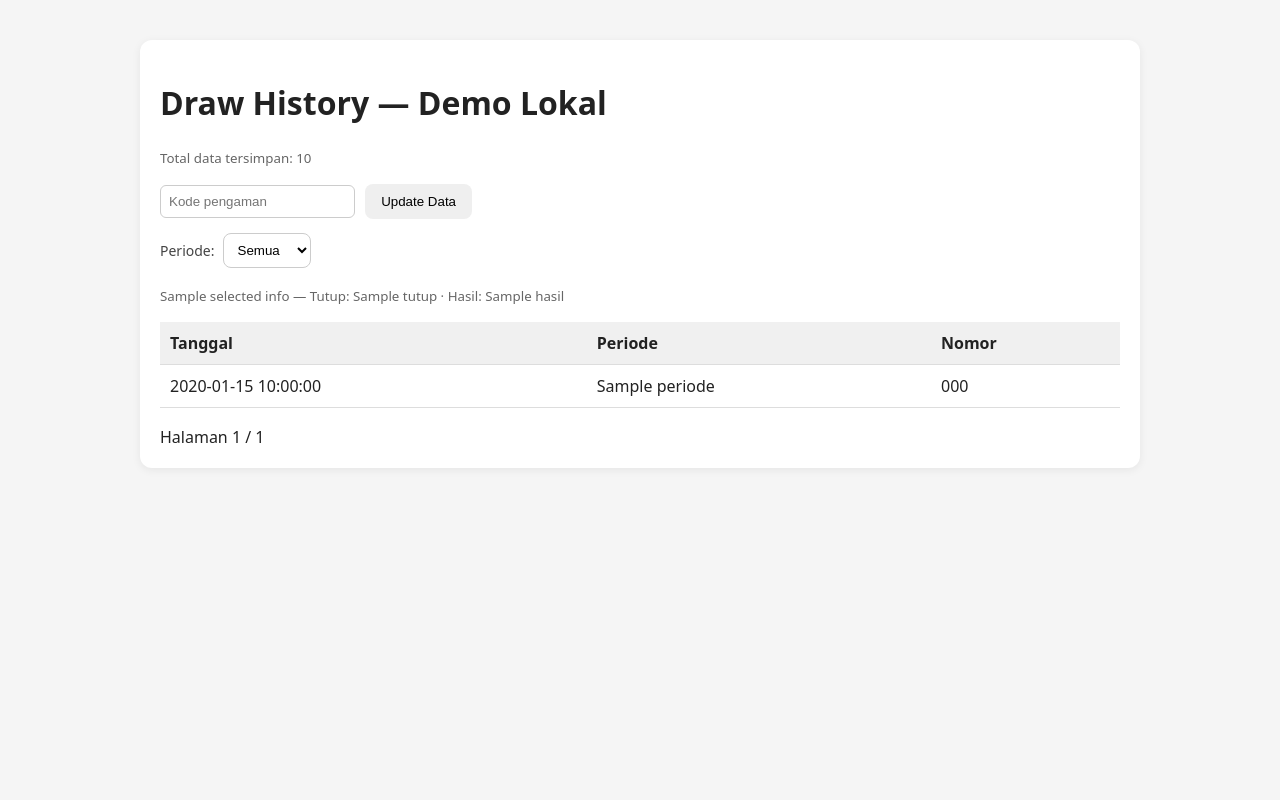
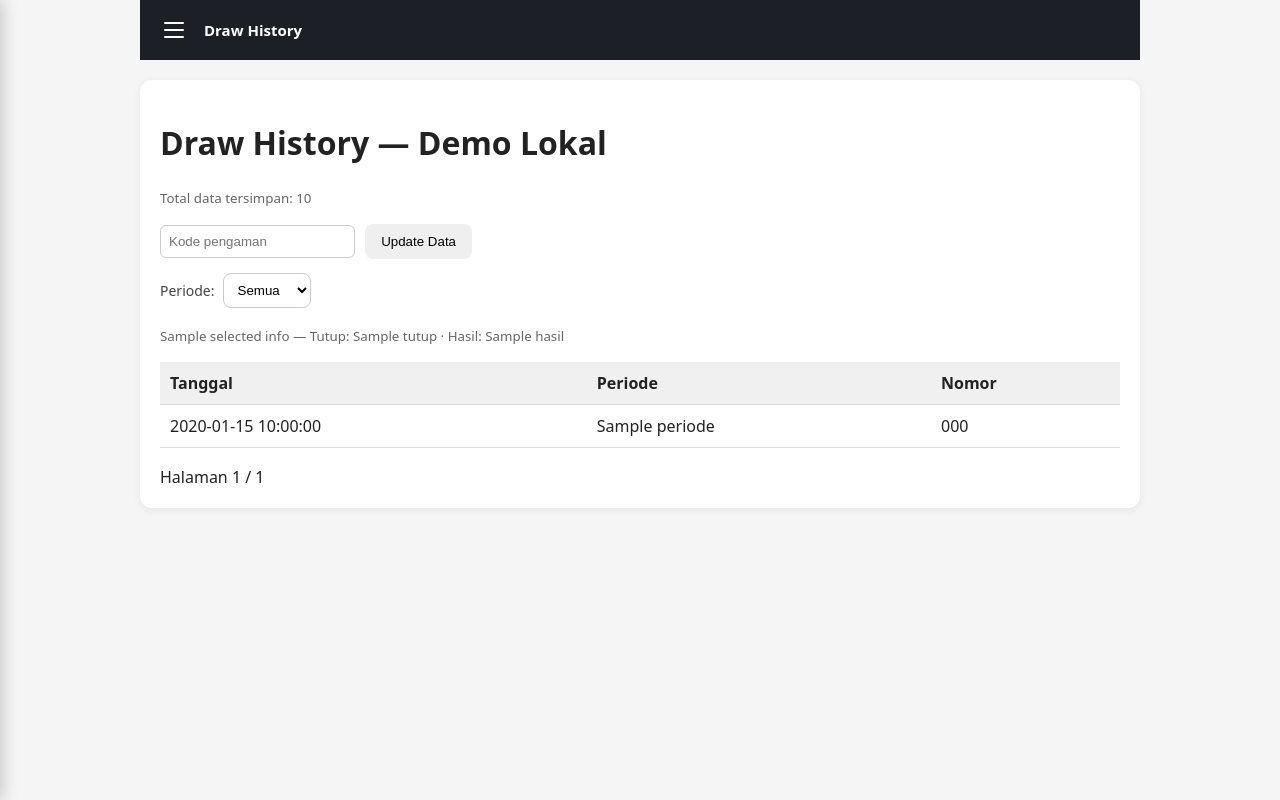
Before and after one commit to ag-bhg/Data, a Flask app: template templates/index.html in a window 1280 px wide. Run offline with Flask 3, Linux system fonts and the light colour scheme; the template is opened without the code that fills it: most values are stand-ins (such as "Sample title", 1, 10 or a date in 2020); some libraries are stand-ins or nearby versions.

Commit message:
Update index.html

```diff
--- a/templates/index.html
+++ b/templates/index.html
@@ -5,8 +5,8 @@
   <meta name="viewport" content="width=device-width, initial-scale=1">
   <title>Draw History — Demo Lokal</title>
   <style>
-    body{font-family:system-ui,sans-serif;max-width:1000px;margin:40px auto;padding:0 16px;background:#f5f5f5;color:#222}
-    .card{background:#fff;border-radius:12px;padding:20px;box-shadow:0 2px 10px #0001}
+    body{font-family:system-ui,sans-serif;max-width:1000px;margin:0 auto;padding:0 16px 40px;background:#f5f5f5;color:#222}
+    .card{background:#fff;border-radius:12px;padding:20px;box-shadow:0 2px 10px #0001;margin-top:20px}
     button{padding:10px 16px;border:0;border-radius:8px;cursor:pointer}
     table{width:100%;border-collapse:collapse;margin-top:16px}
     th,td{text-align:left;padding:10px;border-bottom:1px solid #ddd}
@@ -19,9 +19,58 @@
     .filter-periode{display:flex;gap:8px;align-items:center;margin-top:14px}
     .filter-periode select{padding:8px 10px;border-radius:8px;border:1px solid #ccc;background:#fff}
     .filter-periode label{font-size:14px;color:#444}
+
+    /* ===== Topbar + menu hamburger ===== */
+    .topbar{
+      position:sticky; top:0; z-index:20;
+      display:flex; align-items:center; gap:12px;
+      background:#1c1f26; color:#fff; padding:12px 16px;
+    }
+    .hamburger{
+      width:36px; height:36px; border:0; border-radius:8px;
+      background:transparent; cursor:pointer;
+      display:flex; flex-direction:column; justify-content:center; gap:5px; align-items:center;
+    }
+    .hamburger span{display:block; width:20px; height:2px; background:#fff; border-radius:2px}
+    .topbar-title{font-size:15px; font-weight:600}
+
+    .menu-overlay{
+      position:fixed; inset:0; background:#0006; z-index:29;
+      display:none;
+    }
+    .menu-overlay.open{display:block}
+
+    .menu-panel{
+      position:fixed; top:0; left:0; bottom:0; width:220px; z-index:30;
+      background:#fff; box-shadow:2px 0 16px #0003;
+      transform:translateX(-100%); transition:transform .2s ease;
+      padding:16px 0; overflow-y:auto;
+    }
+    .menu-panel.open{transform:translateX(0)}
+    .menu-panel h2{font-size:13px; color:#888; text-transform:uppercase; margin:0 16px 8px}
+    .menu-panel a{
+      display:block; padding:12px 16px; color:#222; text-decoration:none; font-size:15px;
+    }
+    .menu-panel a.active{background:#eef4ff; color:#2255cc; font-weight:600}
+    .menu-panel a:not(.active):hover{background:#f5f5f5}
   </style>
 </head>
 <body>
+
+<div class="topbar">
+  <button class="hamburger" id="btnMenu" aria-label="Buka menu">
+    <span></span><span></span><span></span>
+  </button>
+  <div class="topbar-title">Draw History</div>
+</div>
+
+<div class="menu-overlay" id="menuOverlay"></div>
+<nav class="menu-panel" id="menuPanel">
+  <h2>Menu</h2>
+  <a href="{{ url_for('index') }}" class="active">Home</a>
+  <a href="{{ url_for('analisis_waktu.halaman_analisis_waktu') }}">Analisis</a>
+</nav>
+
 <div class="card">
   <h1>Draw History — Demo Lokal</h1>
   <p><small>Total data tersimpan: {{ total }}</small></p>
@@ -92,5 +141,24 @@
     {% if page < pages %}<a href="?page={{ page+1 }}{% if selected_kode %}&kode={{ selected_kode }}{% endif %}">Berikutnya →</a>{% endif %}
   </div>
 </div>
+
+<script>
+  const btnMenu = document.getElementById('btnMenu');
+  const menuPanel = document.getElementById('menuPanel');
+  const menuOverlay = document.getElementById('menuOverlay');
+
+  function bukaMenu(){
+    menuPanel.classList.add('open');
+    menuOverlay.classList.add('open');
+  }
+  function tutupMenu(){
+    menuPanel.classList.remove('open');
+    menuOverlay.classList.remove('open');
+  }
+
+  btnMenu.addEventListener('click', bukaMenu);
+  menuOverlay.addEventListener('click', tutupMenu);
+</script>
+
 </body>
 </html>
```
